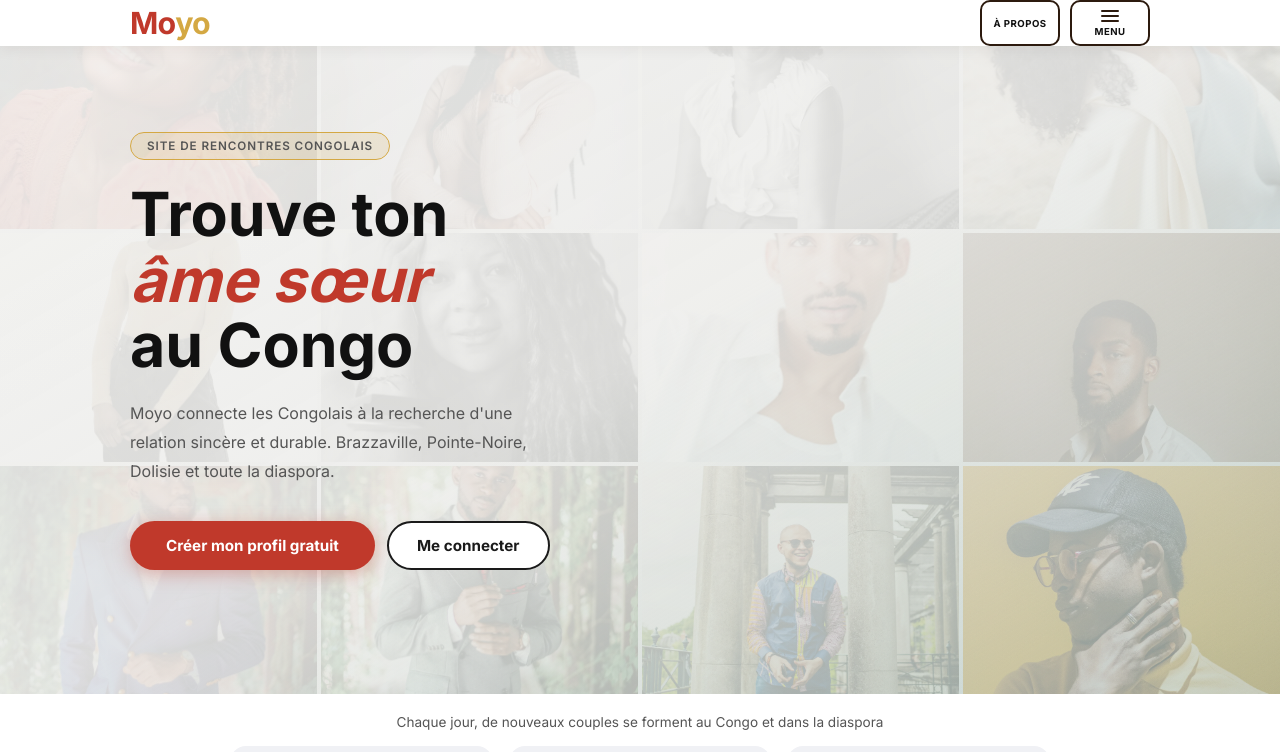
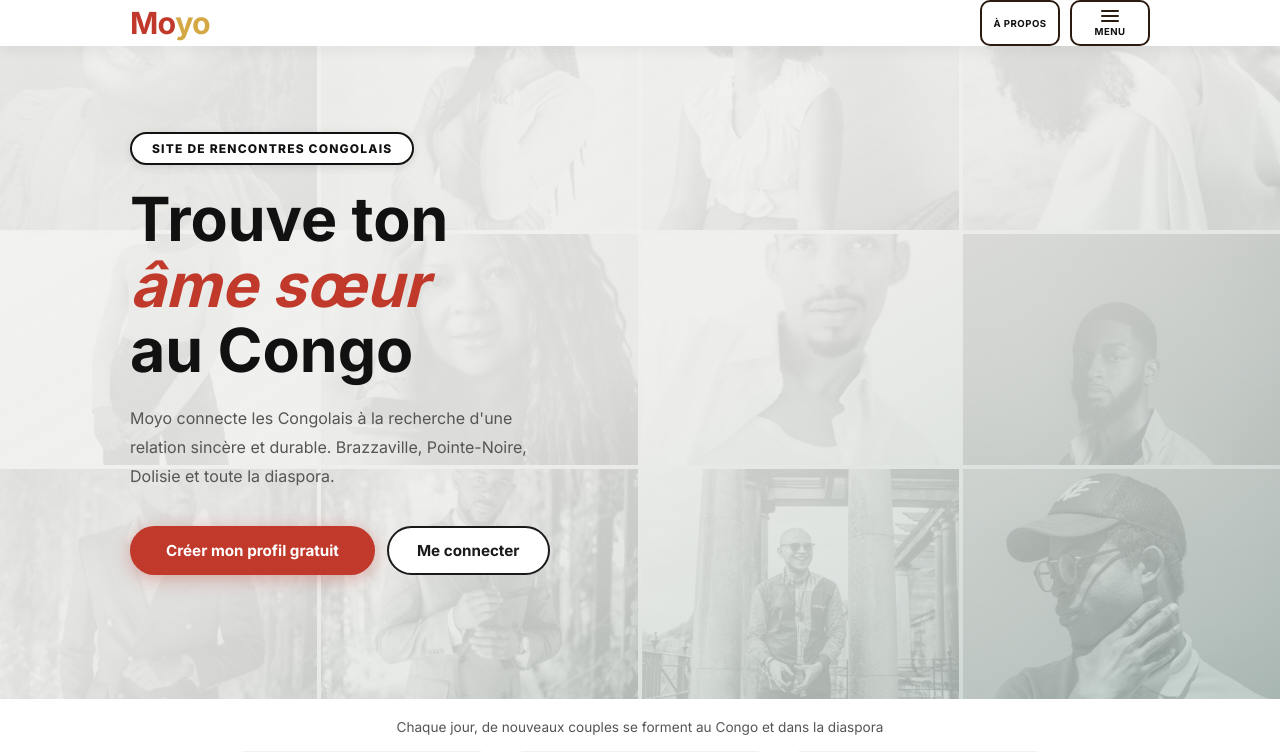
Before and after one commit to romeoguebo97-sys/Moyo-dating, a React (Vite) app: page / in a window 1280 px wide. Shown: the top 752 px of the page. Built offline with nearby package versions, Linux system fonts and the light colour scheme.

Commit message:
Update App.tsx

```diff
--- a/src/App.tsx
+++ b/src/App.tsx
@@ -716,7 +716,7 @@ function Landing({ onNav }: { onNav: (p: string) => void }) {
             "/bg12.webp",
           ].map((url, i) => (
             <div key={i} style={{ overflow: "hidden" }}>
-              <img src={url} alt="" style={{ width: "100%", height: "100%", objectFit: "cover", display: "block" }} />
+              <img src={url} alt="" style={{ width: "100%", height: "100%", objectFit: "cover", display: "block", filter: "grayscale(100%)" }} />
             </div>
           ))}
         </div>
@@ -730,7 +730,7 @@ function Landing({ onNav }: { onNav: (p: string) => void }) {
 
           {/* ── Texte gauche ── */}
           <div className="landing-hero-text fu1" style={{ paddingBottom: 52 }}>
-            <div style={{ display: "inline-block", background: "rgba(212,168,67,0.15)", border: `1px solid ${G.or}`, padding: "6px 16px", borderRadius: 50, fontSize: "0.73rem", fontWeight: 600, letterSpacing: "0.08em", textTransform: "uppercase", marginBottom: 22, color: "#555" }}>
+            <div style={{ display: "inline-block", background: G.blanc, border: `2px solid #111`, padding: "7px 20px", borderRadius: 50, fontSize: "0.75rem", fontWeight: 800, letterSpacing: "0.1em", textTransform: "uppercase", marginBottom: 22, color: "#111", boxShadow: "0 2px 10px rgba(0,0,0,0.1)" }}>
               Site de rencontres Congolais
             </div>
             <h1 className="fu2" style={{ fontSize: "clamp(2.4rem,5.5vw,3.8rem)", lineHeight: 1.08, fontWeight: 700, marginBottom: 20, color: "#111" }}>
```
